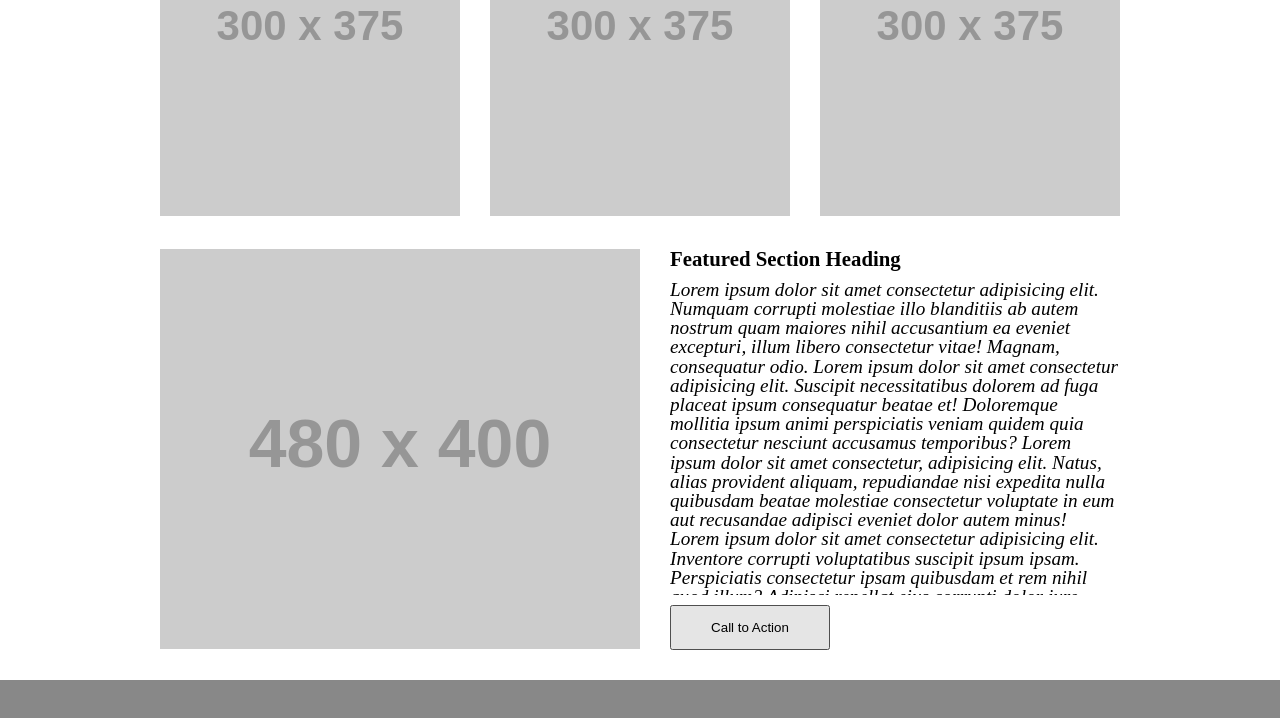
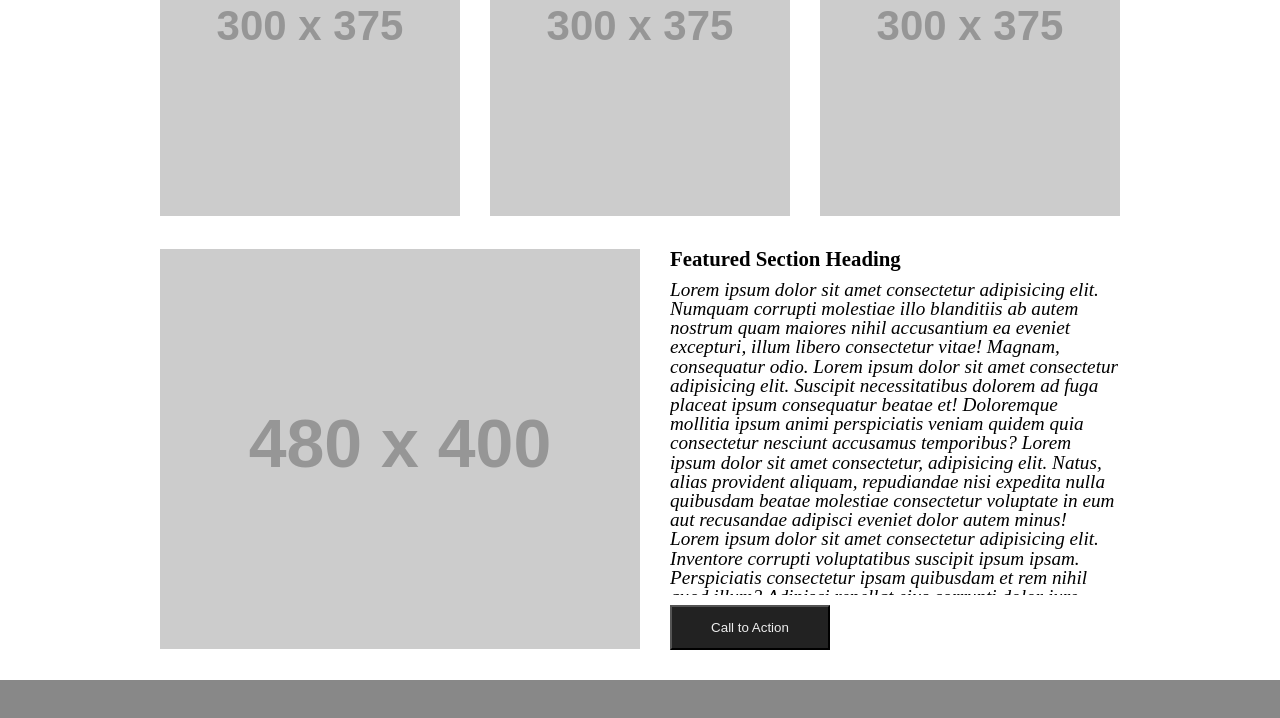
Before and after one commit to ncarignan/201d46-wireframe-day9, a plain HTML site: page index.html in a window 1280 px wide. In both pictures the pointer is over the button "Call to Action". Shown: the part 767-1485 px from the top of the page. Drawn offline with Linux system fonts and the light colour scheme.

Commit message:
finished

```diff
--- a/style.css
+++ b/style.css
@@ -93,9 +93,16 @@ article p {
 article button{
   height: 45px;
   width: 160px;
+  transition: 350ms;
 }
 
 footer{
   height: 120px;
   background: #888;
 }
+
+article button:hover{
+  background: #222;
+  color: #eee;
+  transition:350ms;
+}
```
